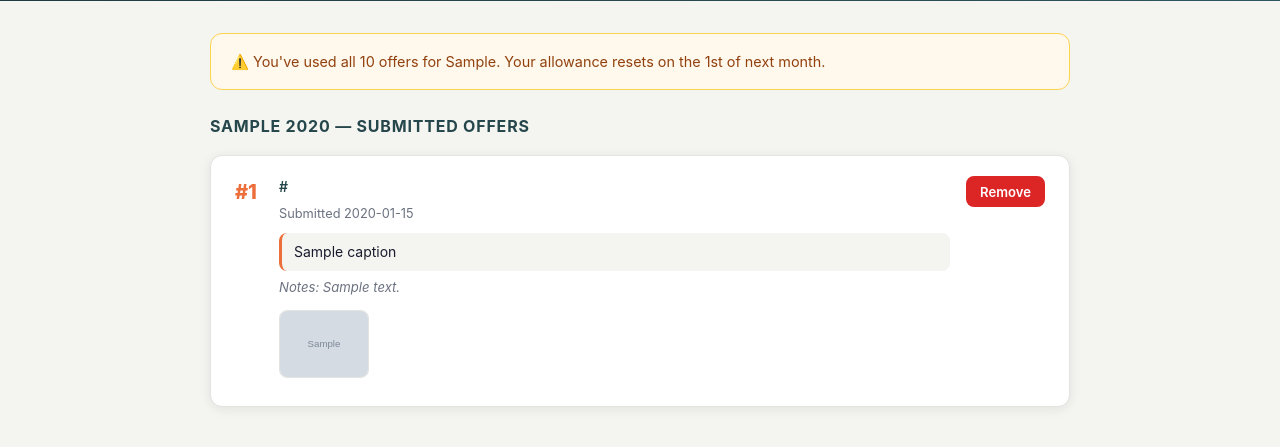
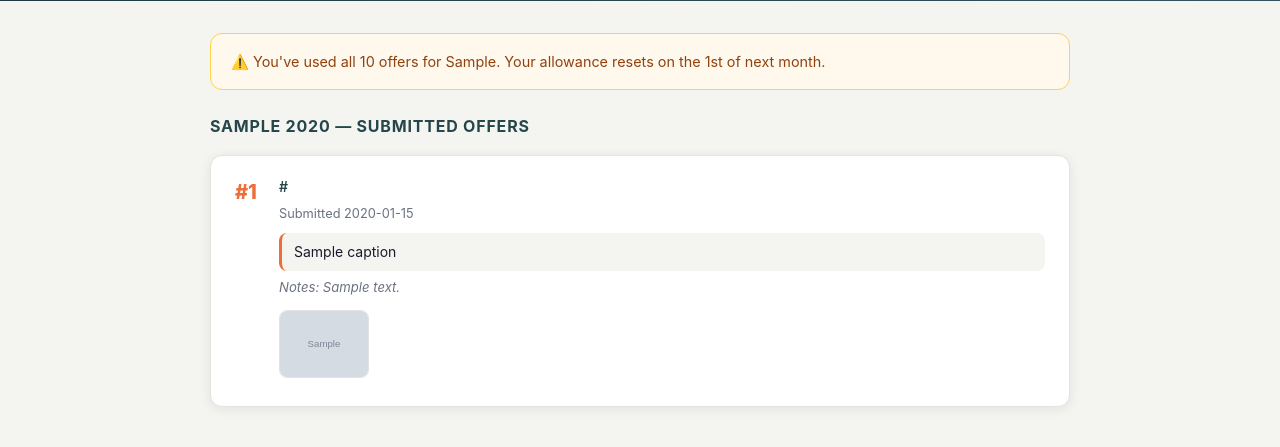
Before and after one commit to tmh-content-hub/tmh-content-hub, a Flask app: template templates/offers.html in a window 1280 px wide. Shown: the part 430-877 px from the top of the page. Run offline with Flask 3, Linux system fonts and the light colour scheme; the template is opened without the code that fills it: most values are stand-ins (such as "Sample title", 1, 10 or a date in 2020); grey boxes marked "Sample" are stand-in pictures; some libraries are stand-ins or nearby versions.

Commit message:
Remove delete button from customer offer submissions

```diff
--- a/templates/offers.html
+++ b/templates/offers.html
@@ -143,10 +143,6 @@
             </div>
             {% endif %}
           </div>
-          <div class="offer-card-actions">
-            <button class="btn btn-sm btn-danger"
-                    onclick="deleteMyOffer('{{ offer.id }}')">Remove</button>
-          </div>
         </div>
         {% endfor %}
       </div>
```
